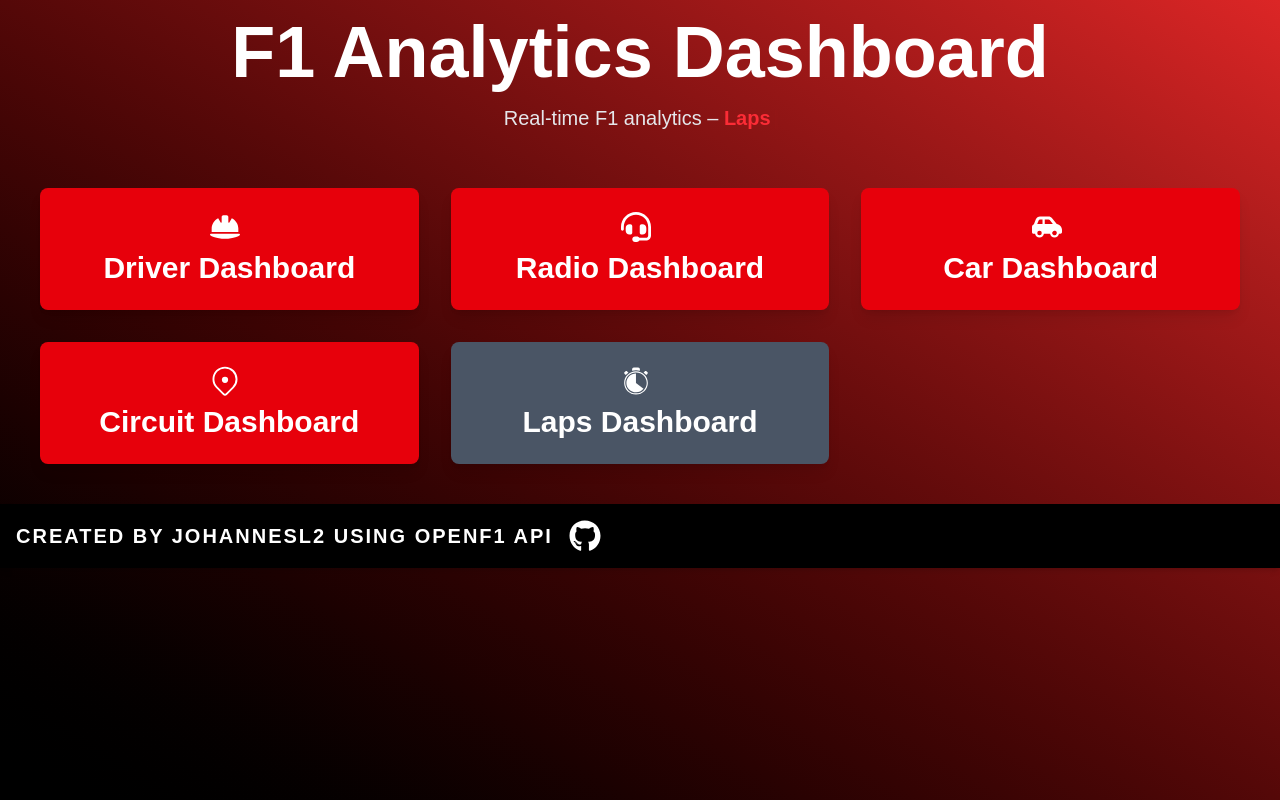
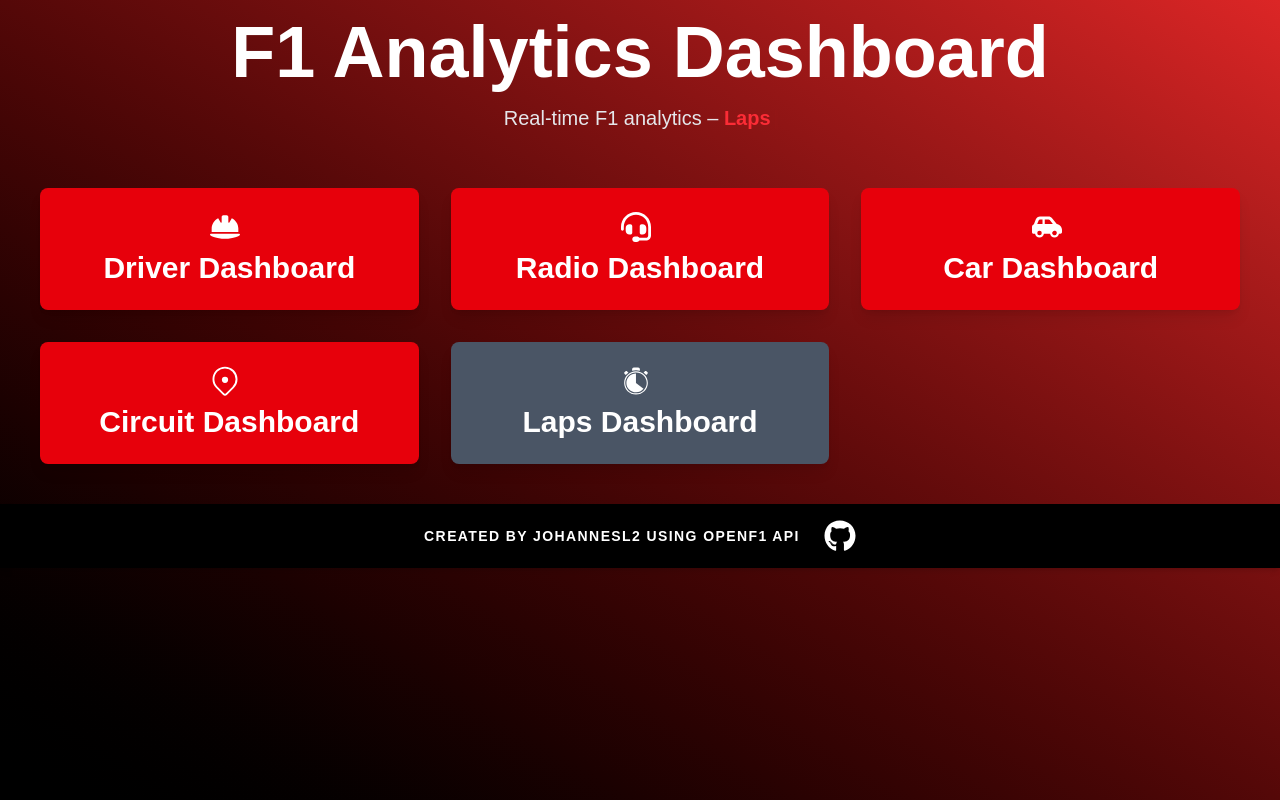
Before and after one commit to JohannesL2/F1-Dashboard, a React (Vite) app: page / in a window 1280 px wide. Built offline with nearby package versions, Linux system fonts and the light colour scheme.

Commit message:
Changes to footer

```diff
--- a/src/components/Footer.jsx
+++ b/src/components/Footer.jsx
@@ -3,11 +3,11 @@ import { FaGithub } from 'react-icons/fa6'
 
 const Footer = () => {
   return (
-    <div className='bg-black text-white p-4 shadow-md flex gap-4 items-center'>
-    <h1 className="text-xl font-extrabold tracking-widest text-white uppercase">
+    <div className='w-full bg-black text-white p-4 shadow-md flex items-center justify-center gap-6 hover:bg-neutral-900 transition-colors'>
+    <h1 className="text-xs sm:text-sm font-extrabold tracking-widest uppercase select-none">
       Created by Johannesl2 using OpenF1 API
     </h1>
-    <a href="https://github.com/JohannesL2/F1-Dashboard" target="_blank">
+    <a href="https://github.com/JohannesL2/F1-Dashboard" target="_blank" rel="noopener noreferrer">
     <FaGithub size={32} className='hover:text-stone-300'/>
     </a>
     </div>
```
